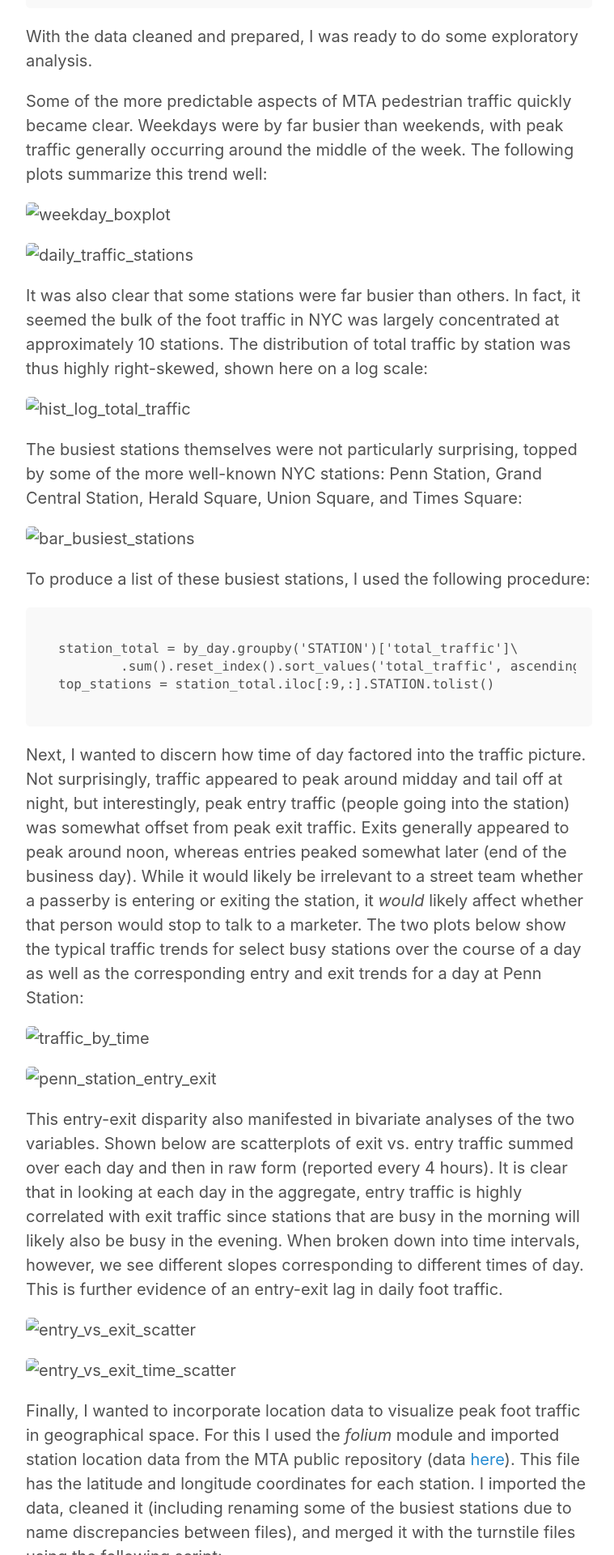
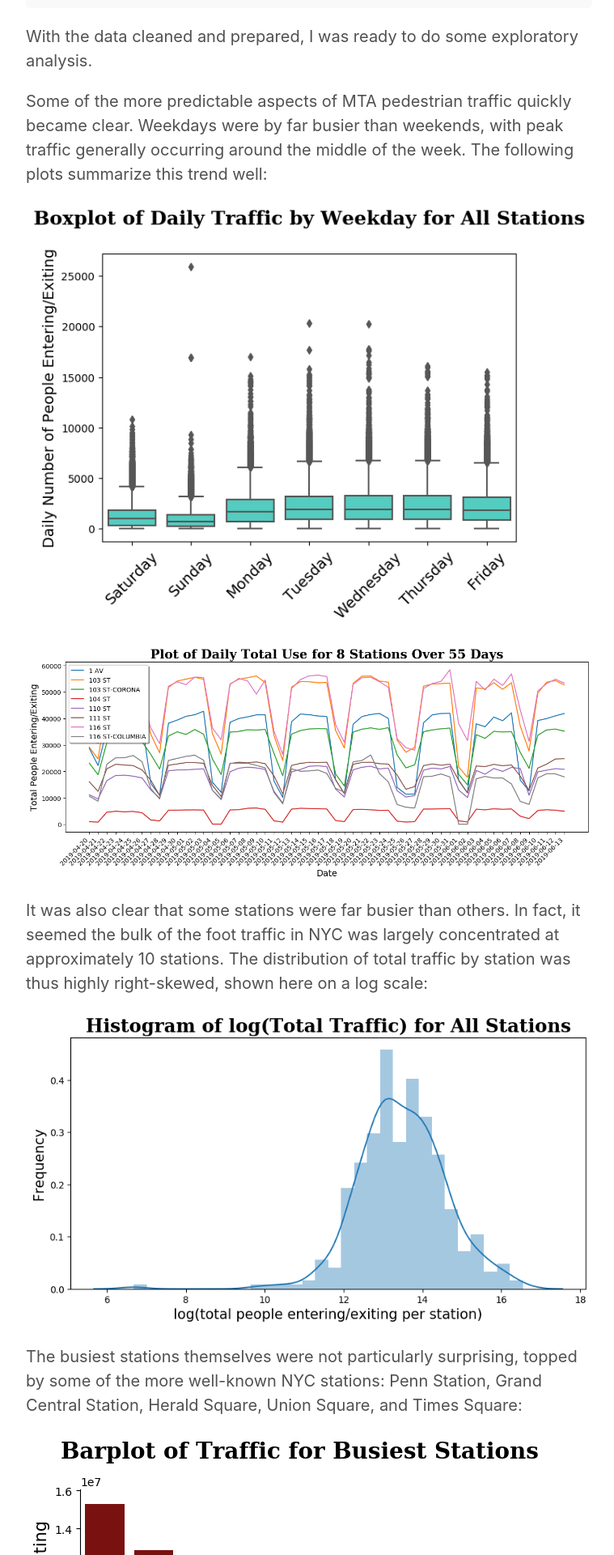
Before and after one commit to peterilhardt/peterilhardt.github.io, a Jekyll site: the page built from _posts/2019-07-05-MTA_Subway_Traffic.md, in a window 1280 px wide. Shown: the part 2450-4370 px from the top of the page at 81% size, without its empty margins (258-1017 px from the left). Built offline with Jekyll 4.4.1, drawn with Linux system fonts in a browser that asks for light colours.

Commit message:
Update 2019-07-05-MTA_Subway_Traffic.md

```diff
--- a/_posts/2019-07-05-MTA_Subway_Traffic.md
+++ b/_posts/2019-07-05-MTA_Subway_Traffic.md
@@ -68,17 +68,17 @@ With the data cleaned and prepared, I was ready to do some exploratory analysis.
 
 Some of the more predictable aspects of MTA pedestrian traffic quickly became clear. Weekdays were by far busier than weekends, with peak traffic generally occurring around the middle of the week. The following plots summarize this trend well:
 
-![weekday_boxplot](peterilhardt.github.io/images/Weekday_Boxplot.png)
+![weekday_boxplot]({{ site.url }}/images/Weekday_Boxplot.png)
 
-![daily_traffic_stations](peterilhardt.github.io/images/Daily_Traffic_Stations.png)
+![daily_traffic_stations]({{ site.url }}/images/Daily_Traffic_Stations.png)
 
 It was also clear that some stations were far busier than others. In fact, it seemed the bulk of the foot traffic in NYC was largely concentrated at approximately 10 stations. The distribution of total traffic by station was thus highly right-skewed, shown here on a log scale:
 
-![hist_log_total_traffic](peterilhardt.github.io/images/Hist_log_Total_Traffic.png)
+![hist_log_total_traffic]({{ site.url }}/images/Hist_log_Total_Traffic.png)
 
 The busiest stations themselves were not particularly surprising, topped by some of the more well-known NYC stations: Penn Station, Grand Central Station, Herald Square, Union Square, and Times Square:
 
-![bar_busiest_stations](peterilhardt.github.io/images/Bar_Busiest_Stations_2.png)
+![bar_busiest_stations]({{ site.url }}/images/Bar_Busiest_Stations_2.png)
 
 To produce a list of these busiest stations, I used the following procedure:
 
@@ -90,7 +90,7 @@ top_stations = station_total.iloc[:9,:].STATION.tolist()
 
 Next, I wanted to discern how time of day factored into the traffic picture. Not surprisingly, traffic appeared to peak around midday and tail off at night, but interestingly, peak entry traffic (people going into the station) was somewhat offset from peak exit traffic. Exits generally appeared to peak around noon, whereas entries peaked somewhat later (end of the business day). While it would likely be irrelevant to a street team whether a passerby is entering or exiting the station, it *would* likely affect whether that person would stop to talk to a marketer. The two plots below show the typical traffic trends for select busy stations over the course of a day as well as the corresponding entry and exit trends for a day at Penn Station:
 
-![traffic_by_time](peterilhardt.github.io/images/Traffic_by_Time.png)
+![traffic_by_time]({{ site.url }}/images/Traffic_by_Time.png)
 
 ![penn_station_entry_exit](peterilhardt.github.io/images/Penn_Station_Entry_Exit.png)
 
```
